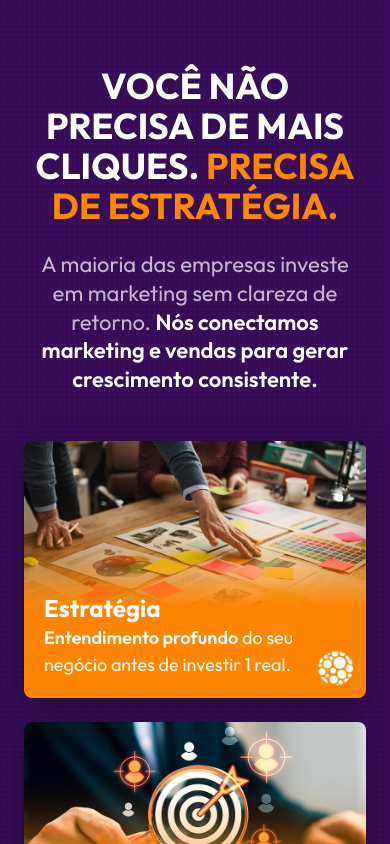
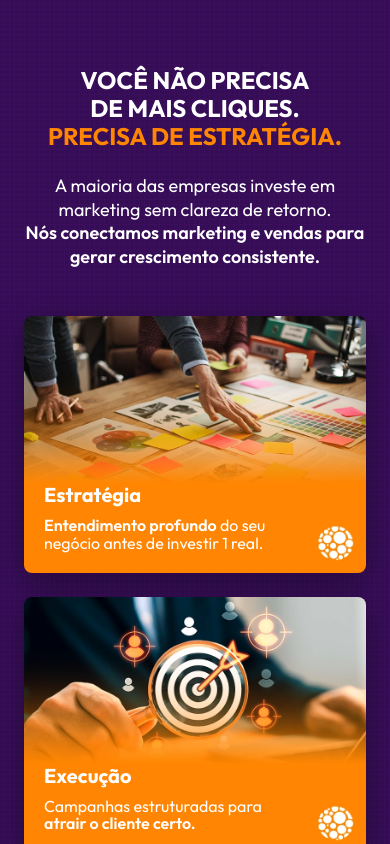
Before and after one commit to fesmoraes97/smille.hub, a React (Vite) app: page / in a window 390 px wide. Shown: the part 4380-5224 px from the top of the page. Built offline with nearby package versions, Linux system fonts and the light colour scheme.

Commit message:
Ajustes Estrategia Mobile

```diff
--- a/src/components/sections/Estrategia.tsx
+++ b/src/components/sections/Estrategia.tsx
@@ -13,10 +13,10 @@ function BoxDescritivo({ index }: { index: number }) {
 
   if (index === 0) {
     return (
-      <p className="text-[18px] text-white" style={{ lineHeight: 1.5 }}>
+      <p className="text-[16px] md:text-[18px] text-white leading-[1.1] md:leading-[1.5]">
         <strong className="font-semibold">{box.descritivo_bold}</strong>
         {' do seu'}
-        <br className="hidden md:block" />
+        <br />
         {' negócio antes de investir 1 real.'}
       </p>
     )
@@ -24,19 +24,19 @@ function BoxDescritivo({ index }: { index: number }) {
 
   if (index === 1) {
     return (
-      <p className="text-[18px] text-white" style={{ lineHeight: 1.5 }}>
+      <p className="text-[16px] md:text-[18px] text-white leading-[1.1] md:leading-[1.5]">
         {'Campanhas estruturadas para'}
-        <br className="hidden md:block" />
+        <br />
         {' '}<strong className="font-semibold">{box.descritivo_bold}</strong>
       </p>
     )
   }
 
   return (
-    <p className="text-[18px] text-white" style={{ lineHeight: 1.5 }}>
+    <p className="text-[16px] md:text-[18px] text-white leading-[1.1] md:leading-[1.5]">
       {'Análise contínua para '}
       <strong className="font-semibold">{'melhorar'}</strong>
-      <br className="hidden md:block" />
+      <br />
       {' performance e reduzir custo.'}
     </p>
   )
@@ -50,15 +50,24 @@ export default function Estrategia() {
 
         {/* Headline + Subline */}
         <div className="flex flex-col gap-6 text-center">
-          <h2 className="text-4xl md:text-[40px] font-bold text-white uppercase" style={{ lineHeight: 'calc(1em + 4px)' }}>
-            {ESTRATEGIA.HEADLINE_BEFORE}
-            <br className="hidden md:block" />
-            <span className="text-[#ff8602]"> {ESTRATEGIA.HEADLINE_AFTER}</span>
+          <h2 className="text-[24px] md:text-[40px] font-bold text-white uppercase" style={{ lineHeight: 'calc(1em + 4px)' }}>
+            {/* Mobile */}
+            <span className="md:hidden">
+              Você não precisa<br />
+              de mais cliques.<br />
+              <span className="text-[#ff8602]">Precisa de estratégia.</span>
+            </span>
+            {/* Desktop */}
+            <span className="hidden md:inline">
+              {ESTRATEGIA.HEADLINE_BEFORE}
+              <br />
+              <span className="text-[#ff8602]"> {ESTRATEGIA.HEADLINE_AFTER}</span>
+            </span>
           </h2>
 
-          <p className="text-[22px] text-white/70 mx-auto" style={{ lineHeight: 1.3, maxWidth: 'fit-content' }}>
+          <p className="text-[18px] md:text-[22px] text-white md:text-white/70 mx-auto" style={{ lineHeight: 1.3, maxWidth: 'fit-content' }}>
             {ESTRATEGIA.SUBLINE_BEFORE}
-            <br className="hidden md:block" />
+            <br />
             {' '}<strong className="text-white font-semibold">{ESTRATEGIA.SUBLINE_BOLD}</strong>
           </p>
         </div>
@@ -79,7 +88,7 @@ export default function Estrategia() {
                   className="w-full block"
                 />
                 <div className="absolute bottom-0 left-0 right-0 p-5">
-                  <h3 className="text-[24px] font-bold text-white mb-1" style={{ lineHeight: 1 }}>
+                  <h3 className="text-[20px] md:text-[24px] font-bold text-white mb-3 md:mb-1" style={{ lineHeight: 1 }}>
                     {box.headline}
                   </h3>
                   <BoxDescritivo index={i} />
```
